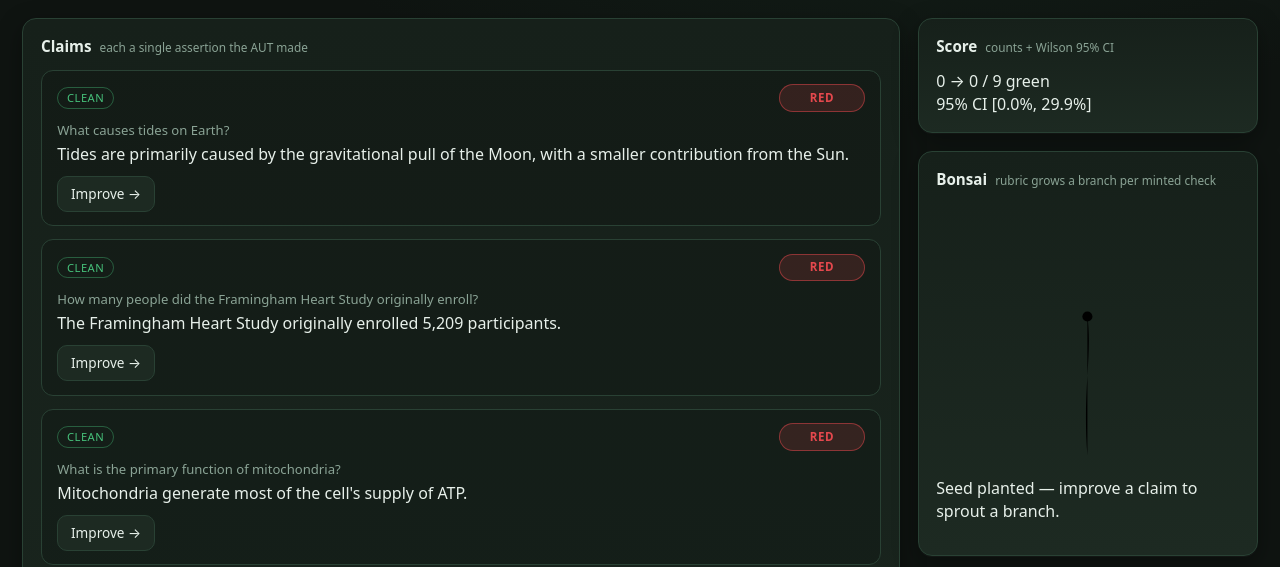
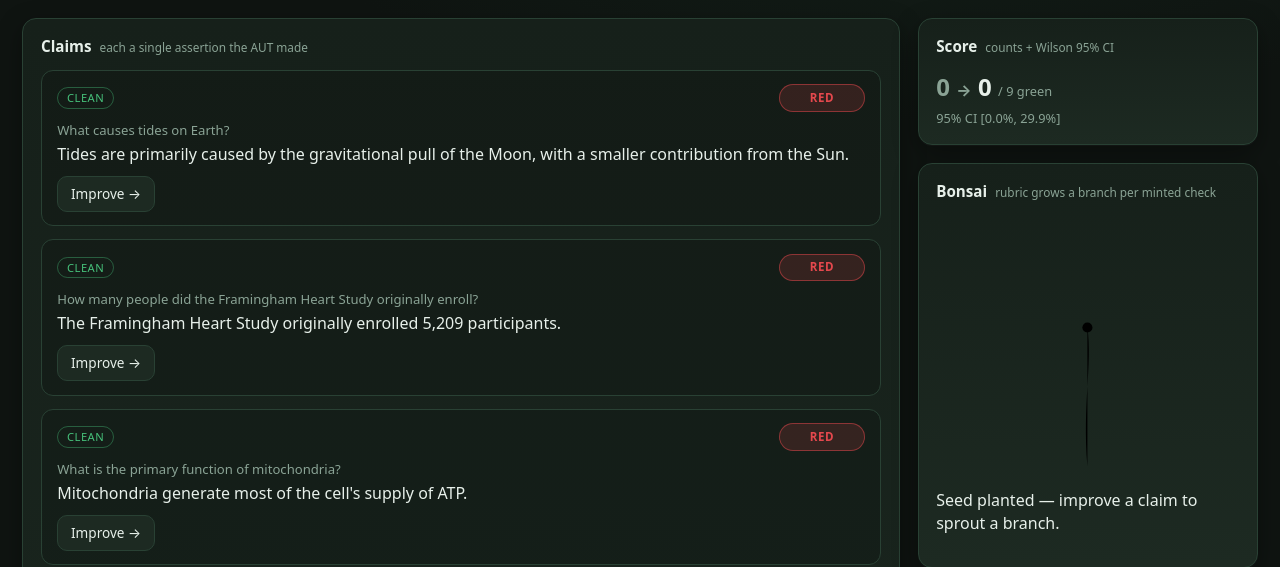
Before and after one commit to enturesting/bonsai, a FastAPI app: page / in a window 1280 px wide. Shown: the part 69-636 px from the top of the page. Run offline with FastAPI, Linux system fonts and the light colour scheme; some libraries are stand-ins or nearby versions.

Commit message:
web: running score (counts + Wilson CI) + rule-stream polish
- main.js: pure renderScore(data)/pct() format the score event's JSON into
  #score-display as "before→after / n green" + "95% CI [lo%, hi%]" (never a
  bare %); after>before is flagged .up (green). DOM wiring guarded behind
  `typeof document` so the formatters are unit-testable under node. Also keeps
  #rule-stream auto-scrolled and fires a `grow` event on sse close.
- main.test.js: node --test coverage of the formatters; test_js.py runs it
  inside pytest (skips if node absent).
- style.css: running-score styling + bump animation; test_routes asserts the
  honest baseline panel (0 / N green + CI).

Co-Authored-By: Claude Opus 4.8 (1M context) <noreply@anthropic.com>

```diff
--- a/web/static/main.js
+++ b/web/static/main.js
@@ -1,2 +1,70 @@
-// Bonsai harness — client glue. Fleshed out across commits 3–5.
+// Bonsai harness — client glue.
+//
+// The score event arrives as a JSON string swapped into the hidden #score-raw
+// (contract §2). main.js parses it and formats the running score (counts +
+// Wilson CI, never a bare %) into the visible #score-display. On stream close
+// (done) it nudges the bonsai tree to sprout a branch.
 "use strict";
+
+// ---- pure formatters (unit-tested under node) ----------------------------
+function pct(x) {
+  return (Number(x) * 100).toFixed(1) + "%";
+}
+
+function renderScore(data) {
+  const before = data.before;
+  const after = data.after;
+  const up = after > before ? " up" : "";
+  const lo = pct(data.ci[0]);
+  const hi = pct(data.ci[1]);
+  return (
+    '<div class="score-counts">' +
+    '<span class="score-before">' + before + "</span>" +
+    '<span class="score-arrow">→</span>' +
+    '<span class="score-after' + up + '">' + after + "</span>" +
+    '<span class="score-of">/ ' + data.n + " green</span>" +
+    "</div>" +
+    '<div class="score-ci">95% CI [' + lo + ", " + hi + "]</div>"
+  );
+}
+
+// ---- DOM wiring (skipped under node) -------------------------------------
+if (typeof document !== "undefined") {
+  // 1. score JSON -> formatted running score.
+  document.body.addEventListener("htmx:afterSwap", function (evt) {
+    const t = evt.target;
+    if (!t || t.id !== "score-raw") return;
+    const raw = (t.textContent || "").trim();
+    if (!raw) return;
+    let data;
+    try {
+      data = JSON.parse(raw);
+    } catch (e) {
+      return;
+    }
+    const display = document.getElementById("score-display");
+    if (display) {
+      display.innerHTML = renderScore(data);
+      display.classList.remove("score-bump");
+      // reflow so the animation re-triggers on every update
+      void display.offsetWidth;
+      display.classList.add("score-bump");
+    }
+  });
+
+  // 2. keep the streaming rule console scrolled to the newest token.
+  document.body.addEventListener("htmx:sseMessage", function (evt) {
+    const rule = document.getElementById("rule-stream");
+    if (rule) rule.scrollTop = rule.scrollHeight;
+  });
+
+  // 3. when an improve stream closes, sprout a branch on the bonsai tree.
+  document.body.addEventListener("htmx:sseClose", function () {
+    document.body.dispatchEvent(new Event("grow"));
+  });
+}
+
+// ---- node export (no-op in the browser) ----------------------------------
+if (typeof module !== "undefined" && module.exports) {
+  module.exports = { renderScore, pct };
+}
--- a/web/static/style.css
+++ b/web/static/style.css
@@ -144,3 +144,15 @@ body {
 }
 .rule-stream span { animation: fadein 0.25s ease; }
 @keyframes fadein { from { opacity: 0; } to { opacity: 1; } }
+
+/* ---- running score (counts + Wilson CI) ---- */
+.score-display { font-variant-numeric: tabular-nums; }
+.score-counts { display: flex; align-items: baseline; gap: 0.4rem; font-size: 1.5rem; font-weight: 700; }
+.score-before { color: var(--muted); }
+.score-arrow { color: var(--muted); font-size: 1rem; }
+.score-after { color: var(--ink); transition: color 0.3s; }
+.score-after.up { color: var(--green); }
+.score-of { font-size: 0.8rem; font-weight: 400; color: var(--muted); }
+.score-ci { margin-top: 0.3rem; font-size: 0.8rem; color: var(--muted); }
+.score-bump { animation: bump 0.4s ease; }
+@keyframes bump { 30% { transform: scale(1.06); } }
```
Also changed, not shown: web/tests/main.test.js (added, +30 -0 lines), web/tests/test_js.py (added, +25 -0 lines), web/tests/test_routes.py (+7 -0 lines).
